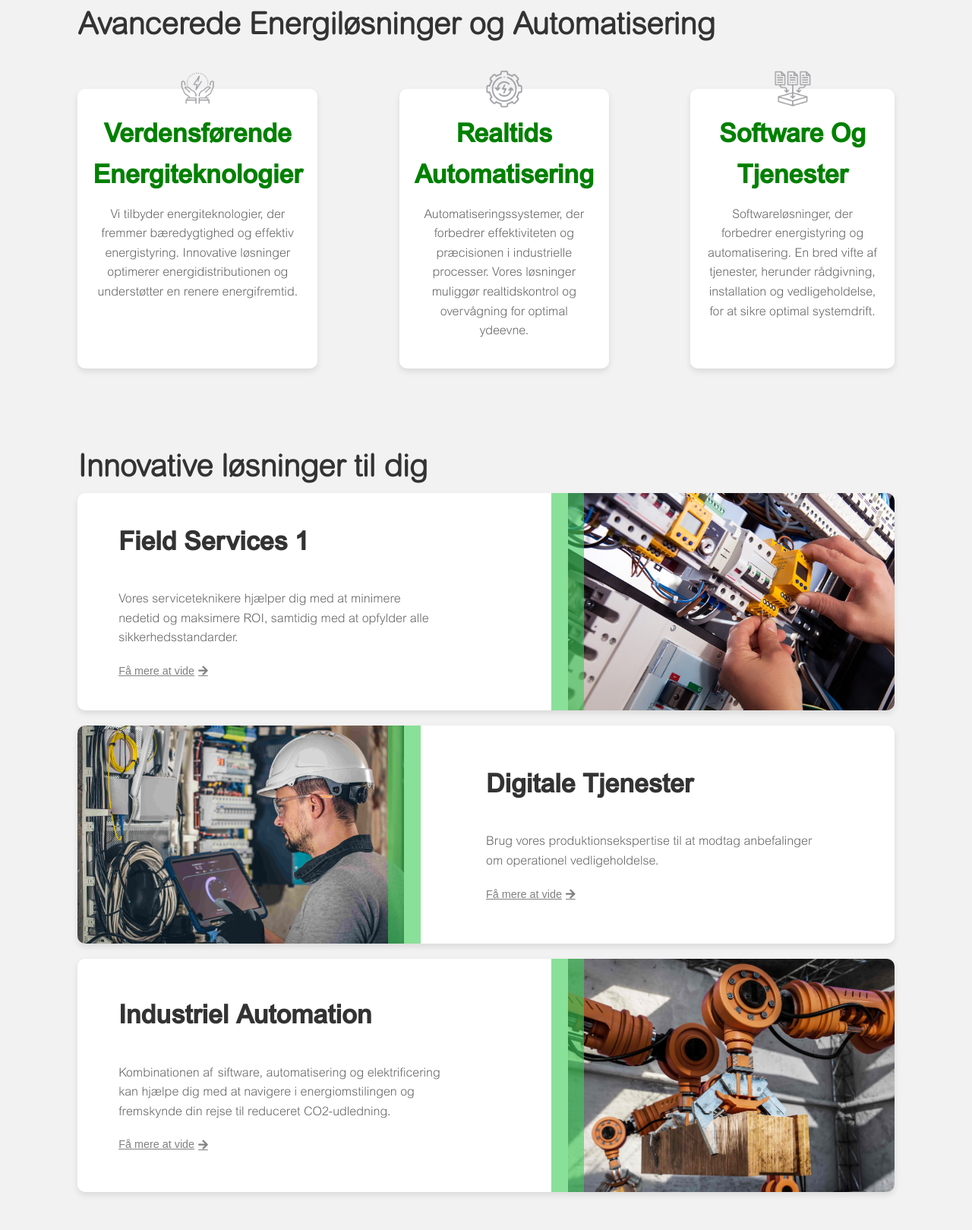
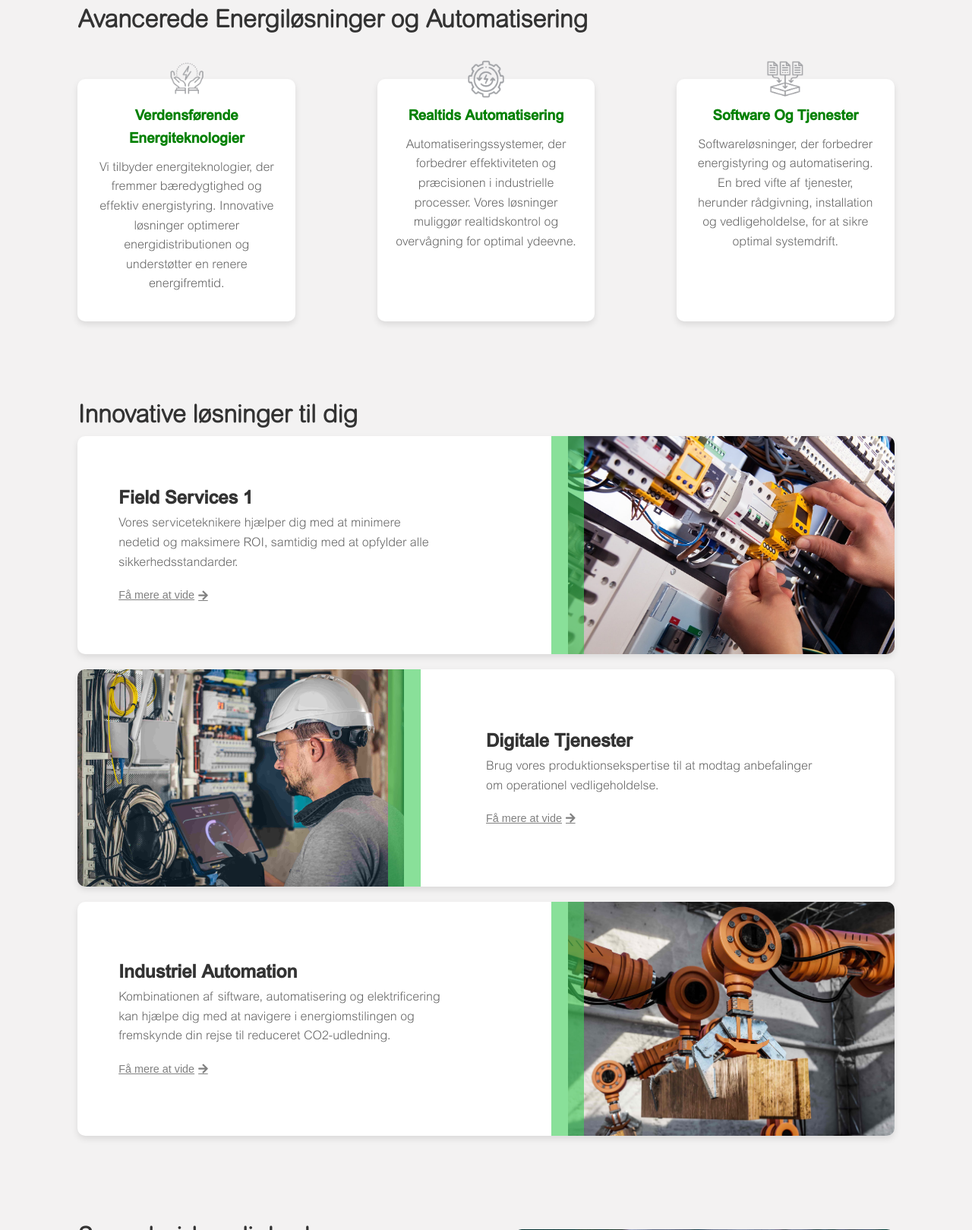
Before and after one commit to Alexks98/Project-5, a plain HTML site: page index.html in a window 1280 px wide. Shown: the part 1181-2800 px from the top of the page at 76% size. Drawn offline with Linux system fonts and the light colour scheme.

Commit message:
font opdate

```diff
--- a/index.html
+++ b/index.html
@@ -150,7 +150,7 @@
         <div class="innovative-container">
             <div class="box2">
                 <div class="text">
-                    <h3>Field Services 1</h3>
+                    <h2>Field Services 1</h2>
                     <p>Vores serviceteknikere hjælper dig med at minimere
                         nedetid og maksimere ROI, samtidig med at opfylder
                         alle sikkerhedsstandarder.</p>
@@ -164,7 +164,7 @@
                <img src="img/digital-tjenester-min.jpg" alt="Digitale tjenester">
                <div class="green-overlay2"></div>
                <div class="text">
-                    <h3>Digitale Tjenester</h3>
+                    <h2>Digitale Tjenester</h2>
                     <p>Brug vores produktionsekspertise til at modtag
                         anbefalinger om operationel vedligeholdelse.</p>
                         <a href="#" class="learn-more-btn">Få mere at vide <i class="fas fa-arrow-right"></i></a>
@@ -173,7 +173,7 @@
             </div>
             <div class="box2">
                 <div class="text">
-                    <h3>Industriel Automation</h3>
+                    <h2>Industriel Automation</h2>
                     <p>Kombinationen af siftware, automatisering og elektrificering
                         kan hjælpe dig med at navigere i energiomstilingen og
                         fremskynde din rejse til reduceret CO2-udledning. </p>
--- a/styles.css
+++ b/styles.css
@@ -36,22 +36,22 @@
 }
 h1 {
     font-family: 'Arial Rounded MT Pro Light', sans-serif;
-    font-size: 40px;
+    font-size: 2em;
     color: #333;
 }
 h2{
     font-family: 'Arial MT medium', sans-serif;
-    font-size: 40px;
+    font-size: 1.5em;
     color: #333;
 }
 h3{
     font-family: 'Arial MT medium', sans-serif;
-    font-size: 34px;
+    font-size: 1.17em;
     color: #333;
 }
 h4{
     font-family: 'Arial MT medium', sans-serif;
-    font-size: 29px;
+    font-size: 1.02em;
     color: #333;
 }
 p {
@@ -415,7 +415,10 @@
     color: #008000;
     margin-bottom: 10px;
 }
-
+.solution-box p {
+    margin-bottom: 0px;
+    padding-bottom: 0;
+}
 /*---------innovativeløsninger---------*/
 .innovative-solutions {
     padding: 50px 0;
```
